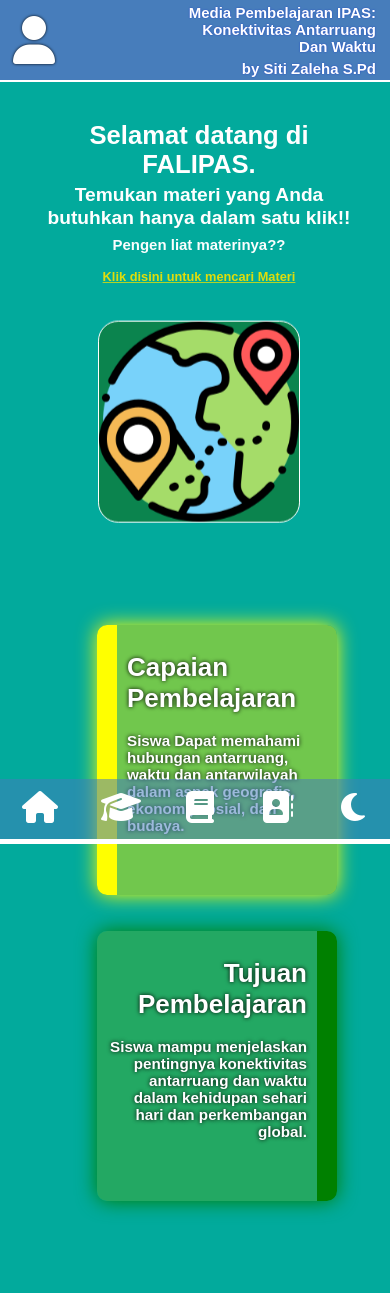
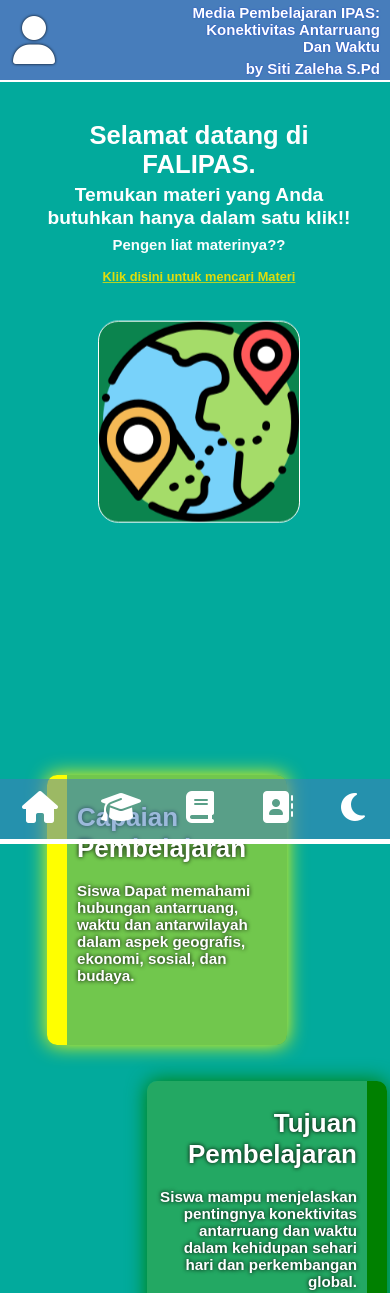
Before and after one commit to Fallkyy/Nopal, a plain HTML site: page index.html in a window 390 px wide. Shown: the top 1293 px of the page. Drawn offline with Linux system fonts and the light colour scheme.

Commit message:
Update style.css

```diff
--- a/style/style.css
+++ b/style/style.css
@@ -438,7 +438,7 @@ height: 538px;
 
 @media (max-width :768px) {
 .header {
-    width: 100dvw;
+    width: 101dvw;
     position: fixed;
     top:0;
     z-index:1000;
@@ -457,7 +457,7 @@ width: 50dvw;
     margin-left: 0;
     text-align: center;
     padding-top: 100px;
-    height: 400px;
+    height: 550px;
 
    }
 
@@ -524,11 +524,21 @@ margin-left: -40px;
 
 
 
+
+
     #capaian, #tujuan {
         transform: inherit;
         font-size: 13px;
     }
 
+    #capaian {
+        margin-left:-50px
+    }
+
+    #tujuan {
+        margin-left:50px
+    }
+
 
 
 }
```
